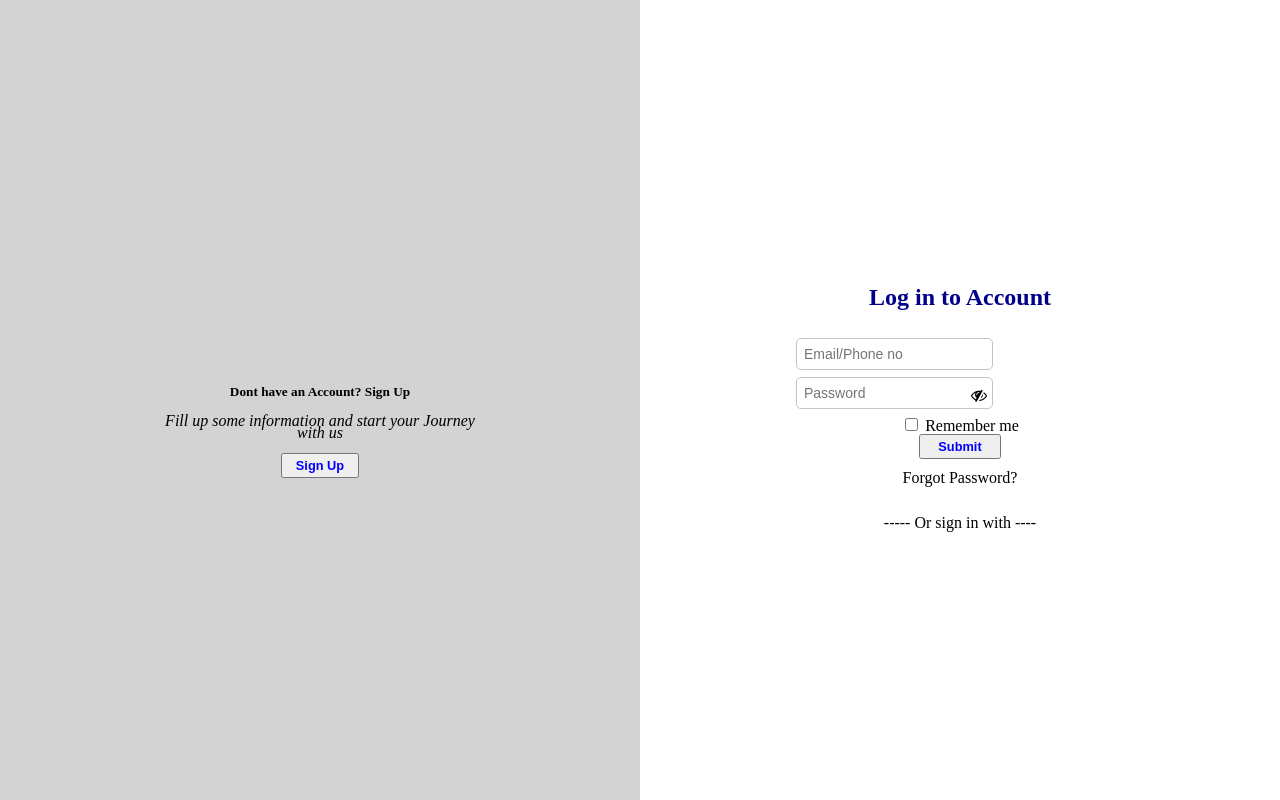
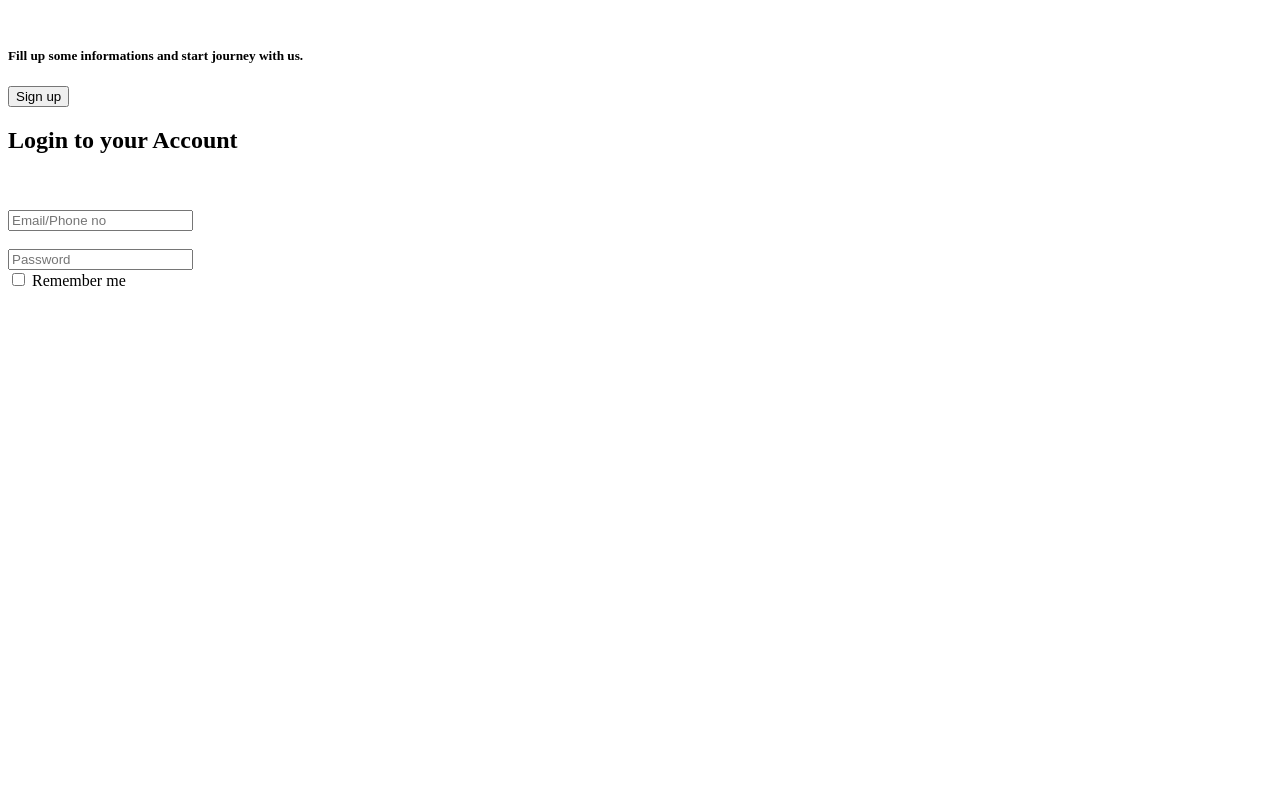
Before and after one commit to ihemebiriegondu/Veepay-main-page, a website: page login.html in a window 1280 px wide. Drawn offline with Linux system fonts and the light colour scheme.

Commit message:
Revert "Worked on the Login HTML/CSS"

```diff
--- a/login.html
+++ b/login.html
@@ -1,71 +1,35 @@
 <!DOCTYPE html>
 <html lang="en">
-
 <head>
     <meta charset="UTF-8">
     <meta http-equiv="X-UA-Compatible" content="IE=edge">
-    <meta name="viewport" content="width=device-w idth, initial-scale=1.0">
+    <meta name="viewport" content="width=device-width, initial-scale=1.0">
     <title>Document</title>
-    <link rel="stylesheet" href="stylesheet.css">
-    <link rel="stylesheet" href="https://stackpath.bootstrapcdn.com/font-awesome/4.7.0/css/font-awesome.min.css">
-    <script>
-        function validate() {
-            var mail = document.getElementById("text").value;
-            var regx = /^([a-zA-Z0-9\._])+@([a-zA-Z0-9])+.([a-Z]+)(.[a-z]+)?$/
+</head>
+<body>
+    <div class="login-pg">
+        <img class="logo" src="" alt="">
+        <div class="Dont have an account? signup">
+            <h5>Fill up some informations and start journey with us.</h5>
+            <p></p>
+            <button>Sign up</button>
+        </div>
+        <div class="login to your account">
+            <h2>Login to your Account</h2>
+            <form class="login-form" action="post"> <br/><br/>
 
-            if (regx.text(mail)) {
+                <input type="Email/Phone no"name="Email/Phone no"placeholder="Email/Phone no"/> </br></br>
 
-                alert("successful")
-                return true;
+                <input type="password"name="Password"placeholder="Password"/>
 
-            } else {
-                alert("Sorry! Invalid email address")
-                return false;
-            }
-        }
-    </script>
+            </form>
+            <input type="checkbox" value="lsRememberMe"
+            id="rememberMe"> <label
+            for="rememberMe">Remember me</label>
 
-</head>
-
-<body>
-    <div class="split-screen">
-        <div class="left">
-            <secton class="copy">
-
-                <br> <br> <br> <br> <br> <br> <br>
-                <h5>Dont have an Account? <b>Sign Up</b></h5>
-                <p><i>Fill up some information and start your Journey<br><br>with us</i></p>
-                <a href="#"><button>Sign Up</button></a>
-            </secton>
-        </div>
-        <div class="right">
-            <form>
-                <section class="Login-Container">
-                    <h2>Log in to Account</h2>
-                </section>
-                <input type="text" placeholder="Email/Phone no" id="text" />
-
-                <br>
-                <div class="input-container password">
-                    <input type="password" placeholder="Password" id="password" />
-                    <i class="fa fa-eye-slash" aria-hidden="true"></i>
-                    <br>
-                    <input type="checkbox">
-                    <label for="rememberMe "> Remember me
-             </label>
-                    <br>
-                    <button class="button button1" onclick="validate()" type="button">Submit</button>
-
-                    <p> Forgot Password?</p>
-                    <br>
-            </form>
-            <p>----- Or sign in with ----</p>
-            </div>
+            <p></p>
+            <!-- icons -->
         </div>
     </div>
-    <footer>
-        <!--Social Media Icons-->
-    </footer>
 </body>
-
 </html>
--- a/stylesheet.css
+++ /dev/null
@@ -1,131 +0,0 @@
-:root {
-    font-size: 100%;
-    font-size: 16px;
-    line-height: 0.4rem;
-}
-
-body {
-    padding: 0;
-    margin: 0;
-    font-family: 'sans-serif', 'montserrat';
-    font-weight: 500;
-}
-
-h2 {
-    font-size: 2.25ren;
-    font-weight: 700;
-    color: darkblue;
-    text-align: center;
-    line-height: 1.70
-}
-
-h5 {
-    font-size: 1.4ren;
-    font-weight: 700;
-}
-
-.split-screen {
-    display: flex;
-    flex-direction: column;
-}
-
-.left,
-.right {
-    display: flex;
-    justify-content: center;
-    align-items: center;
-    text-align: center;
-}
-
-
-/*.left{transform: skewX(8deg)}*/
-
-
-/* .right { transform: skewX(8deg
-}*/
-
-.left {
-    background-size: cover;
-    background-color: lightgrey;
-    height: 200px;
-}
-
-.right {
-    background-size: cover;
-    background-color: white;
-}
-
-.left .copy {
-    color: black;
-    text-align: center;
-}
-
-.left p {
-    font-weight: 400;
-}
-
-.right .copy {
-    color: black;
-    text-align: center;
-}
-
-.right .copy {
-    margin: 1.5em 0;
-    font-size: 0.875rem
-}
-
-.right .copy p {
-    margin: 1.5em 0;
-    font-size: 0.875rem
-}
-
-.right form {
-    width: 328px;
-}
-
-form input[type="text"],
-form input[type="text"],
-form input[ type="password"] {
-    display: block;
-    width: 60%;
-    box-sizing: border-box;
-    border-radius: 5px;
-    border: 1px solid #c4c4c4;
-    padding: 0.50em;
-    margin-bottom: 0rem;
-    ;
-    font-size: 0.875rem;
-}
-
-.input-container.password {
-    position: sticky;
-}
-
-button {
-    display: center;
-    width: 25%;
-    color: blue;
-    font-weight: 600;
-    padding: 0.20rem;
-    font-size: 0.80rem;
-    border-radius: -0.px;
-}
-
-.input-container.password i {
-    position: absolute;
-    top: 10px;
-    left: 175px;
-}
-
-@media screen and (min-width:900px) {
-    .split-screen {
-        flex-direction: row;
-        height: 100vh;
-    }
-    .left,
-    .right {
-        display: flex;
-        width: 50%;
-        height: auto;
-    }
-}
```
Also changed, not shown: signup.html (+13 -17 lines).
